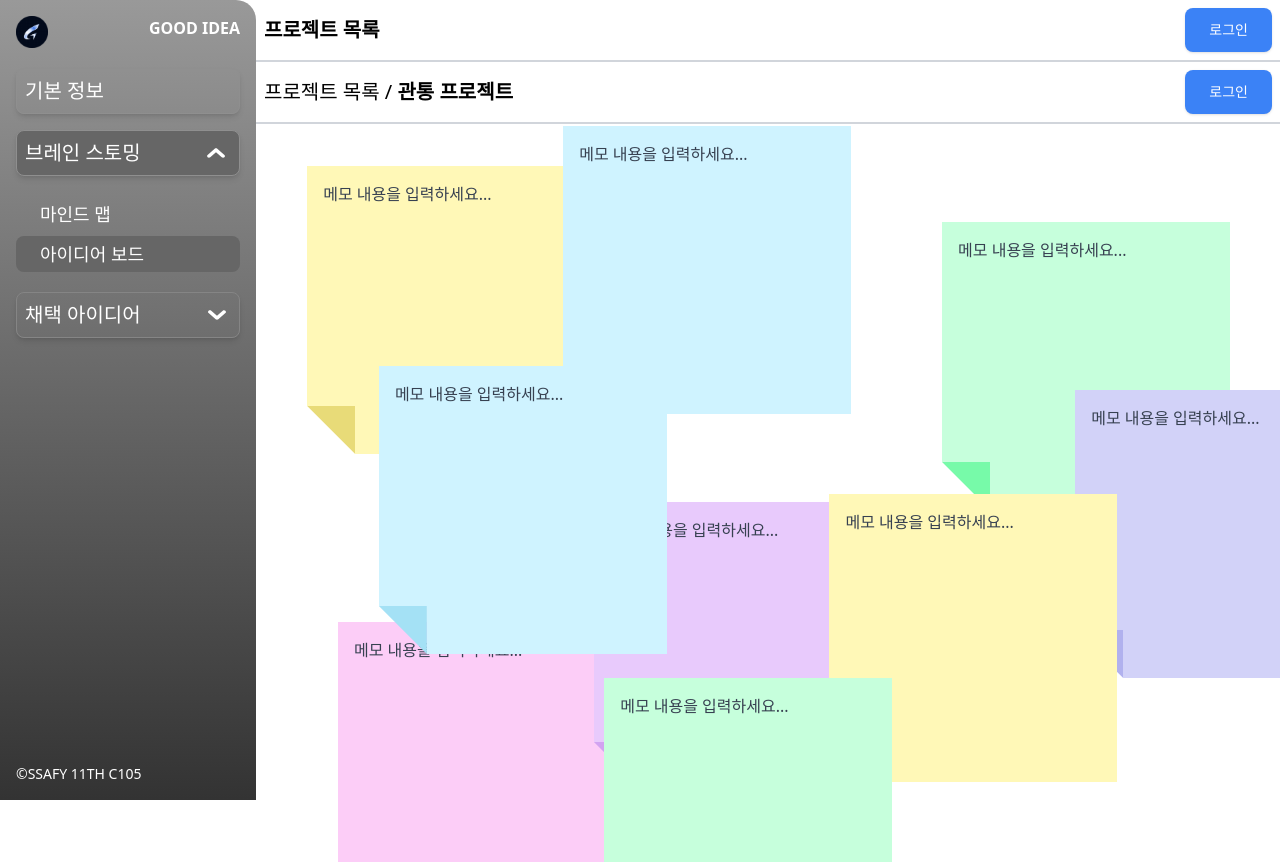
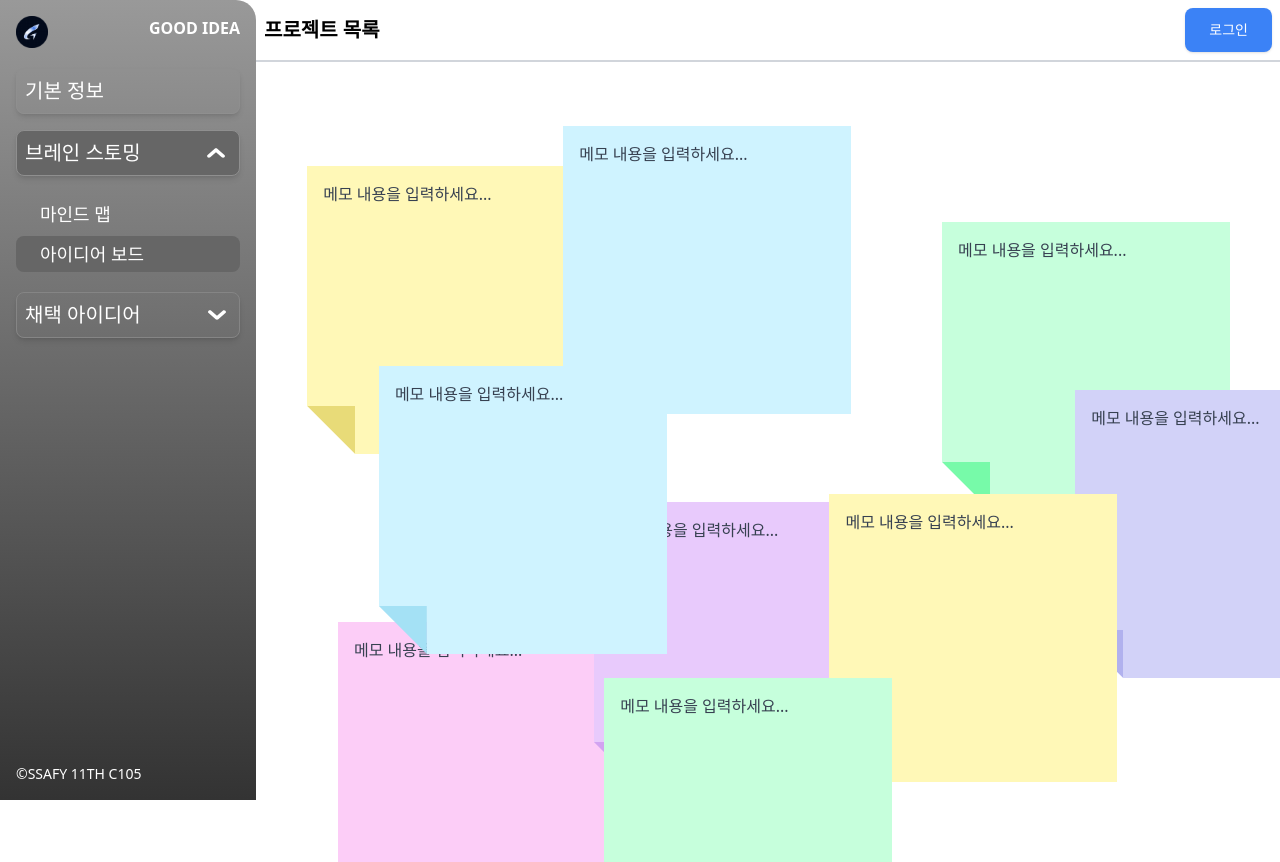
Before and after one commit to peter1000ys/GoodIdea, a React (Vite) app in the folder frontend/: page /project/1/ideaboard in a window 1280 px wide. Built offline with nearby package versions, Linux system fonts and the light colour scheme.

Commit message:
feat: Header CommonLayout 이동으로 인한 삭제

```diff
--- a/frontend/src/page/project/IdeaBoardPage.jsx
+++ b/frontend/src/page/project/IdeaBoardPage.jsx
@@ -1,5 +1,4 @@
 import { Helmet } from "react-helmet-async";
-import Header from "../../components/common/Header";
 import Sticker from "../../components/ideaboard/Sticker";
 import { useState } from "react";
 import StickerModal from "../../components/ideaboard/StickerModal";
@@ -89,8 +88,6 @@ function IdeaBoardPage() {
         <title>아이디어보드 페이지</title>
       </Helmet>
       <div className="h-full w-full relative overflow-hidden">
-        <Header content="관통 프로젝트" />
-
         {/* Sticker 컴포넌트 좌표화 렌더링 */}
         {coordinates.map(({ x, y, delay }, index) => (
           <Sticker
```
